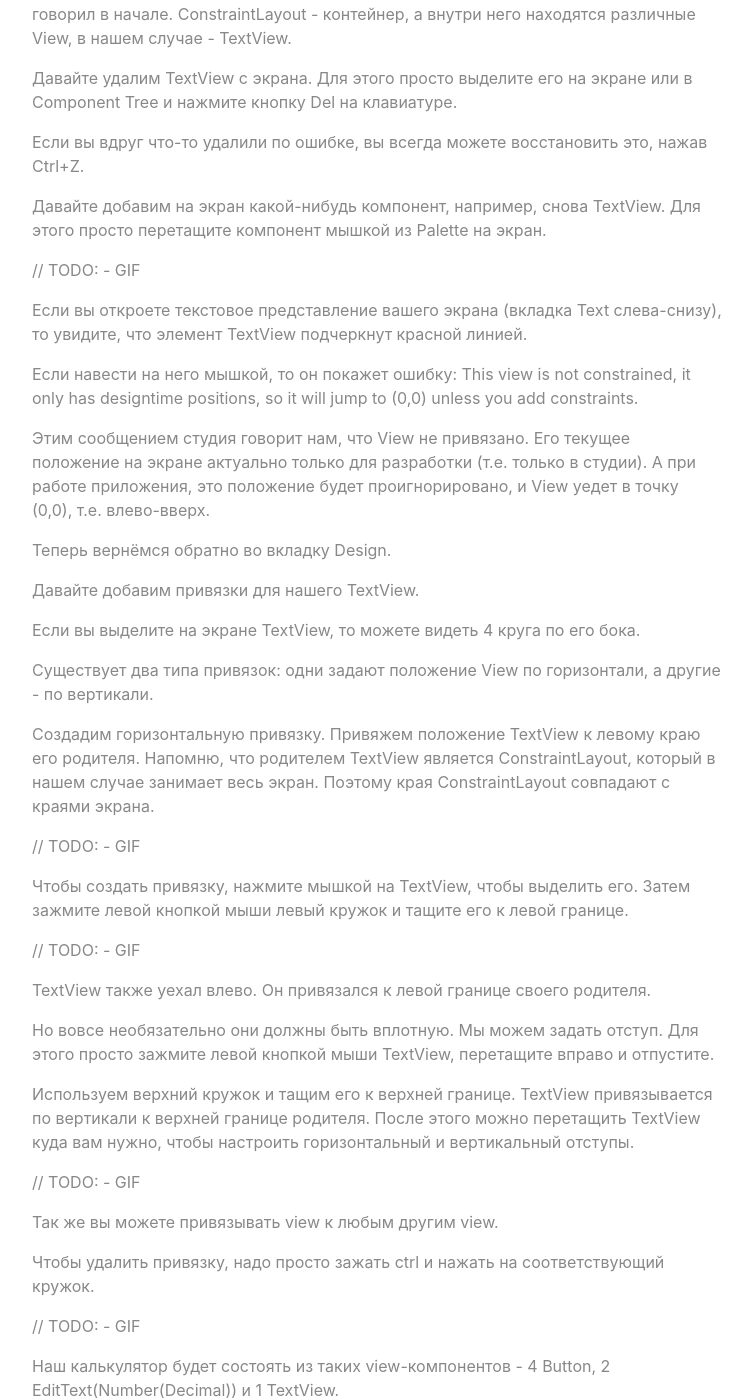
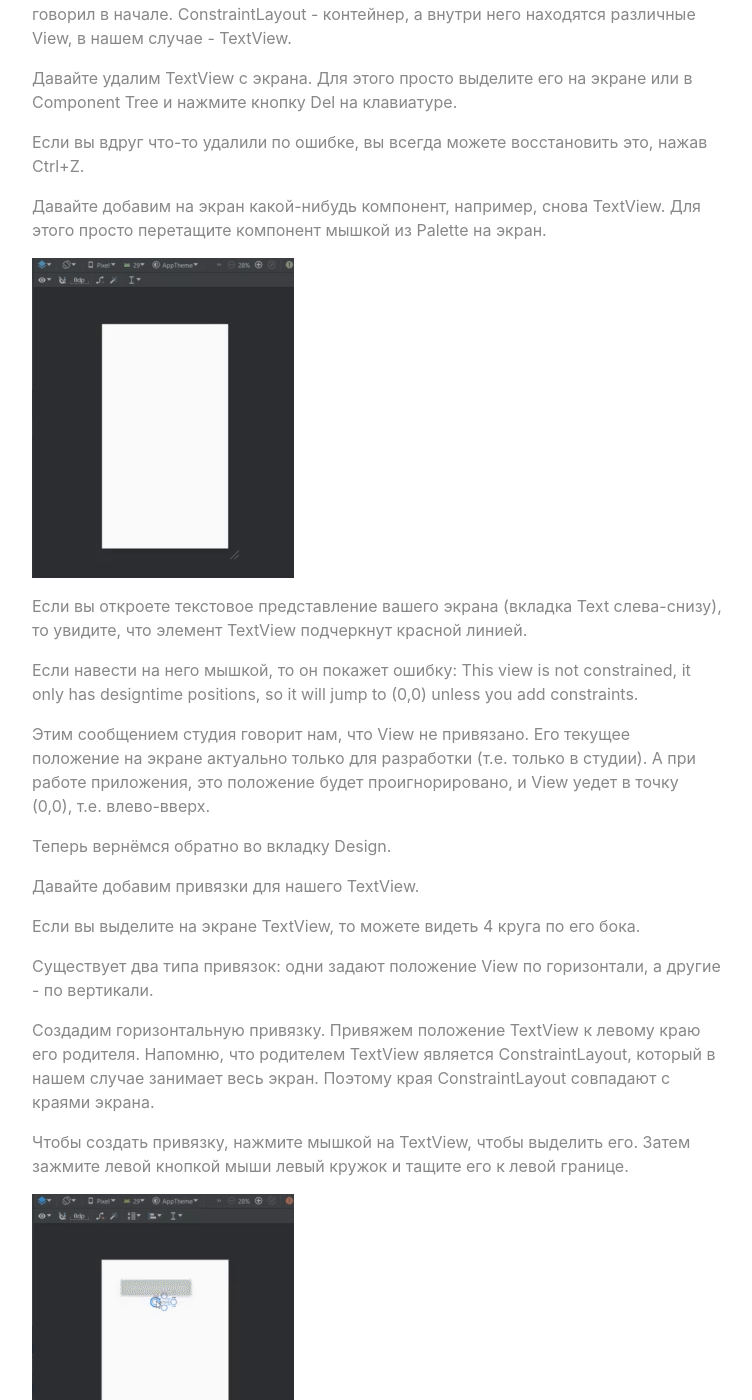
Before and after one commit to fullmeth/fullmeth.github.io, a Jekyll site: the page built from index.md, in a window 1280 px wide and 1400 px high, scrolled down 11026 px. Shown: the whole window, without its empty margins (263-1015 px from the left). Built offline with Jekyll 4.4.1, drawn with Linux system fonts in a browser that asks for light colours.

Commit message:
Gifs added.

```diff
--- a/index.md
+++ b/index.md
@@ -183,7 +183,7 @@ Android Studio по умолчанию предлагает нам исполь
 
 Давайте добавим на экран какой-нибудь компонент, например, снова TextView. Для этого просто перетащите компонент мышкой из Palette на экран.
 
-// TODO: - GIF
+![add_text_view](res/drawable/add_text_view.gif)
 
 Если вы откроете текстовое представление вашего экрана (вкладка Text слева-снизу), то увидите, что элемент TextView подчеркнут красной линией.
 
@@ -202,11 +202,10 @@ This view is not constrained, it only has designtime positions, so it will jump
 
 Создадим горизонтальную привязку. Привяжем положение TextView к левому краю его родителя. Напомню, что родителем TextView является ConstraintLayout, который в нашем случае занимает весь экран. Поэтому края ConstraintLayout совпадают с краями экрана.
 
-// TODO: - GIF
 
 Чтобы создать привязку, нажмите мышкой на TextView, чтобы выделить его. Затем зажмите левой кнопкой мыши левый кружок и тащите его к левой границе.
 
-// TODO: - GIF
+![left_constraint](res/drawable/left_constraint.gif)
 
 TextView также уехал влево. Он привязался к левой границе своего родителя.
 
@@ -214,13 +213,13 @@ TextView также уехал влево. Он привязался к лево
 
 Используем верхний кружок и тащим его к верхней границе. TextView привязывается по вертикали к верхней границе родителя. После этого можно перетащить TextView куда вам нужно, чтобы настроить горизонтальный и вертикальный отступы.
 
-// TODO: - GIF
+![position](res/drawable/position.gif)
 
 Так же вы можете привязывать view к любым другим view.
 
 Чтобы удалить привязку, надо просто зажать ctrl и нажать на соответствующий кружок.
 
-// TODO: - GIF
+![delete_constraints](res/drawable/delete_constraints.gif)
 
 Наш калькулятор будет состоять из таких view-компонентов - 4 Button, 2 EditText(Number(Decimal)) и 1 TextView.
 
```
Also changed, not shown: res/drawable/add_text_view.gif (added), res/drawable/delete_constraints.gif (added), res/drawable/left_constraint.gif (added), res/drawable/position.gif (added).
